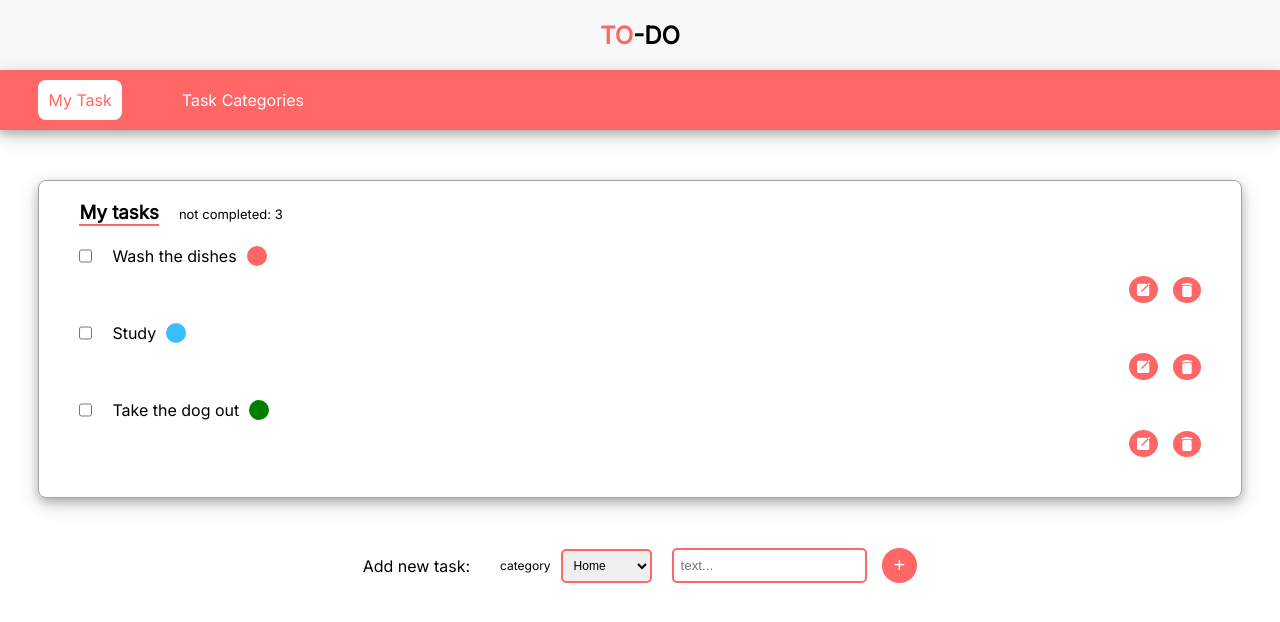
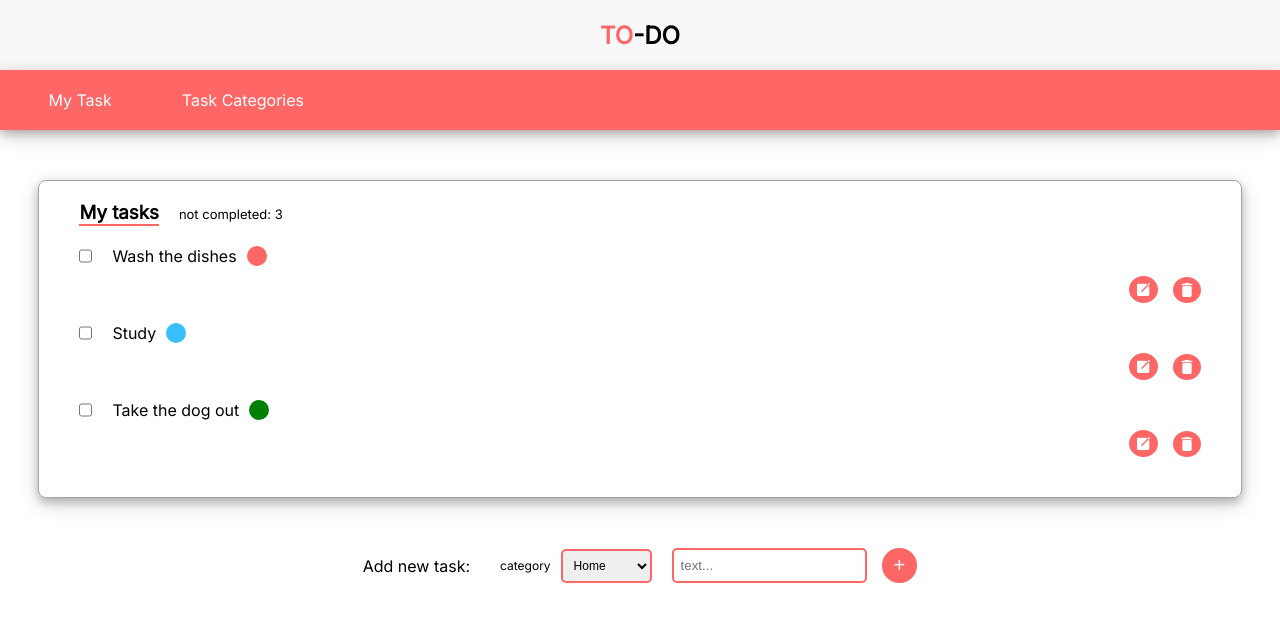
Before and after one commit to Benny-03/app-todo, a React (Vite) app: page /app-todo in a window 1280 px wide. Shown: the top 622 px of the page. Built offline with nearby package versions, Linux system fonts and the light colour scheme.

Commit message:
refactor image paths and import statements

```diff
--- a/src/pages/categories/components/EditCat.jsx
+++ b/src/pages/categories/components/EditCat.jsx
@@ -1,4 +1,5 @@
 import React from "react";
+import imgUrl from '../../../images/Edit.svg'
 import { useState } from "react";
 import { useDispatch } from "react-redux";
 
@@ -58,7 +59,7 @@ export const EditCat = (props) => {
             </div>
 
             <button onClick={() => setIsVisible(!isVisible)}>
-                <img src="./src/images/Edit.svg" />
+                <img src={imgUrl} />
             </button>
         </div>
     )
--- a/src/pages/categories/components/RemoveCat.jsx
+++ b/src/pages/categories/components/RemoveCat.jsx
@@ -1,4 +1,5 @@
 import React from "react";
+import imgUrl from '../../../images/delete-white.svg'
 import { useDispatch } from "react-redux";
 
 export const RemoveCat = (props) => {
@@ -9,7 +10,7 @@ export const RemoveCat = (props) => {
             <button onClick={() => {
                 dispatch({type: "deleteCat", id: props.id})
             }}>
-                <img src="./src/images/delete-white.svg" />
+                <img src={imgUrl} />
             </button>
         </div>
     )
--- a/src/pages/home/components/EditTodo.jsx
+++ b/src/pages/home/components/EditTodo.jsx
@@ -1,4 +1,5 @@
 import React, { useState } from "react";
+import imgUrl from '../../../images/Edit.svg'
 import { useSelector, useDispatch } from "react-redux";
 
 export const EditTodo = (props) => {
@@ -66,7 +67,7 @@ export const EditTodo = (props) => {
             </div>
 
             <button onClick={() => setIsVisible(!isVisible)}>
-                <img src="./src/images/Edit.svg" />
+                <img src={imgUrl} />
             </button>
         </div>
     )
--- a/src/pages/home/components/RemoveTodo.jsx
+++ b/src/pages/home/components/RemoveTodo.jsx
@@ -1,4 +1,5 @@
 import React from "react"
+import imgUrl from '../../../images/delete-white.svg'
 import { useDispatch } from "react-redux"
 
 export const RemoveTodo = (props) => {
@@ -9,7 +10,7 @@ export const RemoveTodo = (props) => {
             <button onClick={() => {
                 dispatch({type: "deleteTask", id: props.id})
             }}>
-                <img src="./src/images/delete-white.svg" />
+                <img src={imgUrl} />
             </button>
         </div>
     )
--- a/src/style.css
+++ b/src/style.css
@@ -101,12 +101,6 @@ option:hover {
     background-color: white;
     color: var(--red);
 }
-
-.site-content .page.active {
-    background-color: white;
-    color: var(--red);
-}
-
 
 /* HOME-PAGE */
 
```
Also changed, not shown: 5 other files (tests, documents, lock files or other folders).
